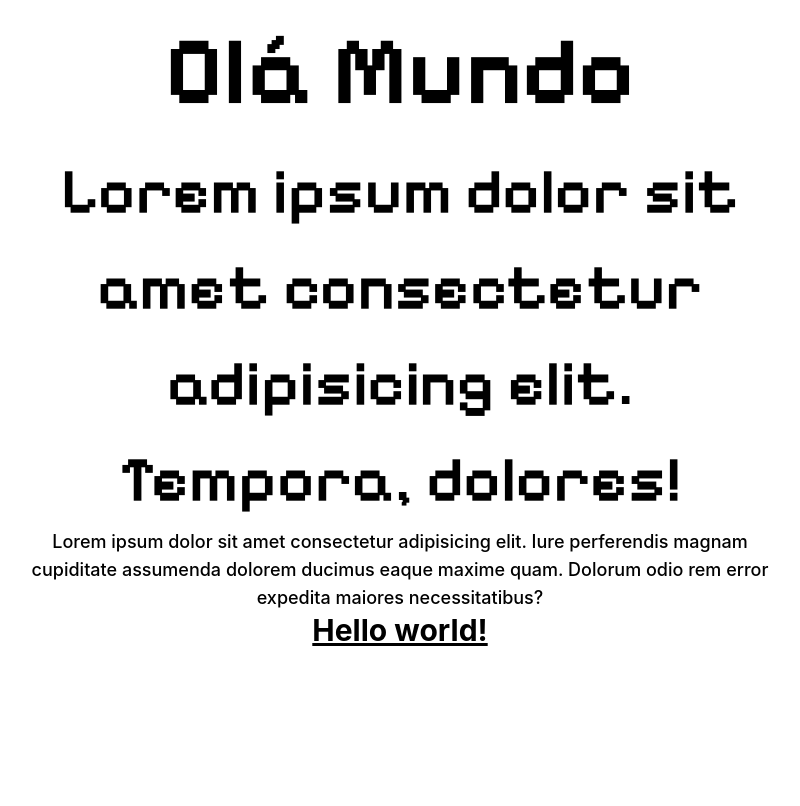
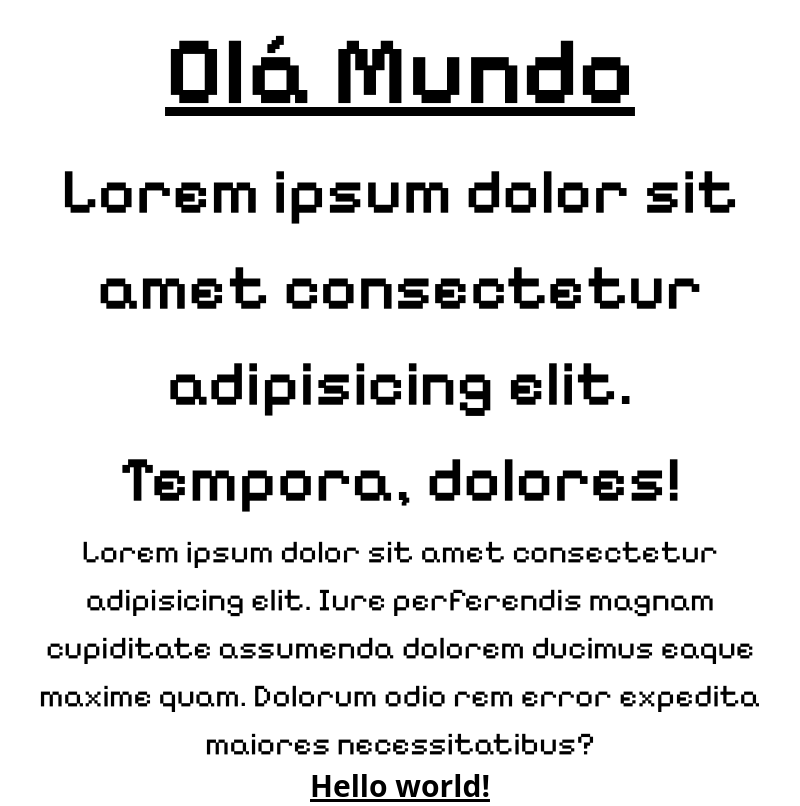
Before and after one commit to BorgesNath1/ProjetoPessoal1, a website: page projetoPessoal1/index.html in a window 1280 px wide. Shown: the whole page, without its empty margins (240-1040 px from the left). Drawn offline with nearby package versions, Linux system fonts and the light colour scheme; files that its build step writes are made by us from their sources.

Commit message:
testes do tailwind no projeto

```diff
--- a/projetoPessoal1/index.html
+++ b/projetoPessoal1/index.html
@@ -6,14 +6,14 @@
     <link rel="preconnect" href="https://fonts.googleapis.com">
     <link rel="preconnect" href="https://fonts.gstatic.com" crossorigin>
     <link href="https://fonts.googleapis.com/css2?family=Pixelify+Sans:wght@400..700&display=swap" rel="stylesheet">
-    <link rel="stylesheet" href="./src/projetoOriginal/CSS/style.css">
+    <link rel="stylesheet" href="./src/CSS/output.css">
     <title>Document</title>
 </head>
 <body>
     <div class="hero">
-        <h1 id="pixel-font-h1">Olá Mundo</h1>
-        <h2 id="pixel-font-h2">Lorem ipsum dolor sit amet consectetur adipisicing elit. Tempora, dolores!</h2>
-        <h3 class="text-lg font-medium">Lorem ipsum dolor sit amet consectetur adipisicing elit. Iure perferendis magnam cupiditate assumenda dolorem ducimus eaque maxime quam. Dolorum odio rem error expedita maiores necessitatibus?</h3>
+        <h1 class="pixel-font-h1 underline">Olá Mundo</h1>
+        <h2 class="pixel-font-h2">Lorem ipsum dolor sit amet consectetur adipisicing elit. Tempora, dolores!</h2>
+        <h3 class="pixel-font-h3">Lorem ipsum dolor sit amet consectetur adipisicing elit. Iure perferendis magnam cupiditate assumenda dolorem ducimus eaque maxime quam. Dolorum odio rem error expedita maiores necessitatibus?</h3>
         <h1 class="text-3xl font-bold underline">Hello world!</h1>
     </div>
 </body>
```
Also changed, not shown: projetoPessoal1/src/CSS/output.css (added).
